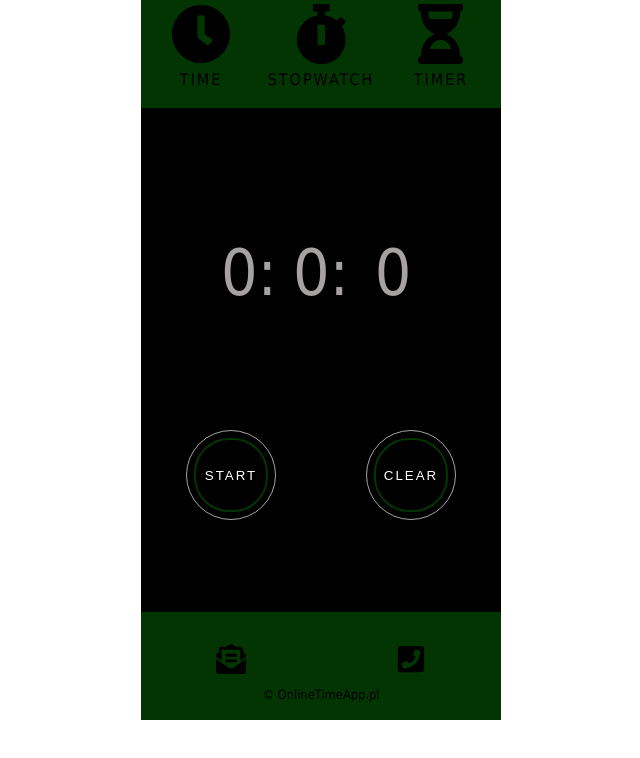
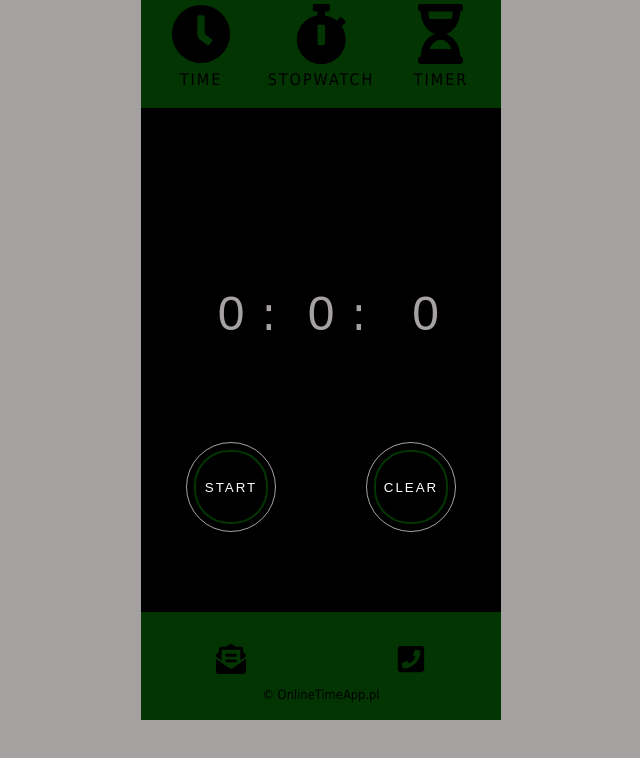
Before and after one commit to MPuzio15/stopwatch, a React app in the folder my-app/: page /timer in a window 1280 px wide. Shown: the whole page, without its empty margins (319-959 px from the left). Built offline with nearby package versions, Linux system fonts and the light colour scheme.

Commit message:
https://github.com/MPuzio15/stopwatch.git

```diff
--- a/my-app/package.json
+++ b/my-app/package.json
@@ -8,6 +8,7 @@
     "@testing-library/user-event": "^7.1.2",
     "react": "^16.13.1",
     "react-dom": "^16.13.1",
+    "react-router-dom": "^5.2.0",
     "react-scripts": "3.4.1"
   },
   "scripts": {
--- /dev/null
+++ b/my-app/src/components/ActualTime/ActualTime.css
@@ -0,0 +1,20 @@
+.time_wrapper{
+    width: 100%;
+    height: 50vh;
+    display: flex;
+    flex-direction: column;
+    align-items: center;
+    justify-content: flex-end;
+}
+
+.now{
+    color:  rgba(204, 199, 199, 0.815);
+    font-size: 2.5rem;
+    flex-basis: 40%;
+}
+
+.data{
+    color:  rgba(204, 199, 199, 0.815);
+    font-size: 1.7rem;
+    flex-basis: 30%;
+}
--- /dev/null
+++ b/my-app/src/components/ActualTime/ActualTime.js
@@ -0,0 +1,19 @@
+import React from "react";
+import moment from "moment";
+import "./ActualTime.css";
+
+const ActualTime = () => {
+    let now = moment().format('h:mm a');
+    let data = moment().format('MMMM Do YYYY');
+    return (
+        <div className="time_wrapper">
+            <div className="now">{now}</div>
+            <div className="data">{data}</div>
+
+        </div>
+
+    )
+
+}
+
+export default ActualTime;
--- a/my-app/src/components/App/App.css
+++ b/my-app/src/components/App/App.css
@@ -3,6 +3,7 @@ body {
     flex-direction: row;
     justify-content: center;
     box-sizing: border-box;
+    background-color: #A5A1A1;
 }
 
 p {
--- a/my-app/src/components/App/App.js
+++ b/my-app/src/components/App/App.js
@@ -1,96 +1,26 @@
-import React, { Component } from "react";
+import React from "react";
 import "./App.css";
-import SwitchButton from "../SwitchButton/SwitchButton";
-import ClearButton from "../ClearButton/ClearButton";
-import Timer from "../Timer/Timer";
+import Stopwatch from "../StopwatchMain/Stopwatch";
+import Timer from '../Timer/Timer';
+import ActualTime from '../ActualTime/ActualTime'
 import Header from "../Header/Header";
-import { BrowserRouter } from "react-router-dom";
+import { BrowserRouter as Router, Route } from "react-router-dom";
 import Footer from "../Footer/Footer";
 
-class App extends Component {
-  constructor(props) {
-    super(props);
-    this.state = {
-      start: 0,
-      now: 0,
-      active: false,
-    };
+const App = () => {
+    return (
+      <Router>
+        <div className="wholeApp">
+          <Header />
+        <section className="mainSection">
+          <Route exact path="/" component={Stopwatch} />
+          <Route path='/time' component={ActualTime} />
+          <Route path='/timer' component={Timer} />
+        </section>
+        <Footer />
+        </div>
+      </Router>
+    );
   }
 
-  handleClick = () => {
-    debugger;
-    if (this.state.active) {
-      this.removeInterval();
-    } else {
-      if (this.state.now !== 0) {
-        this.resume();
-      } else {
-        this.addSecond();
-      }
-    }
-    this.setState({
-      active: !this.state.active,
-    });
-    // ReactDom.getElementById("switchClick").classList.toggle("active");
-  };
-  handleClear = () => {
-    this.removeInterval();
-    this.setState({
-      now: 0,
-      start: 0,
-    });
-  };
-
-  addSecond = () => {
-    const now = new Date().getTime();
-    this.setState({
-      start: now,
-    });
-    this.interval = setInterval(() => {
-      this.setState({
-        now: new Date().getTime(),
-      });
-    }, 100);
-  };
-  resume = () => {
-    debugger;
-    let time = this.state.now - this.state.start;
-
-    const now = new Date().getTime();
-    this.setState({
-      start: now,
-      now,
-    });
-    this.interval = setInterval(() => {
-      this.setState({
-        now: time + new Date().getTime(),
-      });
-    }, 100);
-  };
-  removeInterval = () => {
-    clearInterval(this.interval);
-  };
-
-  render() {
-    const { now, start } = this.state;
-    const time = now - start;
-    return (
-      <BrowserRouter>
-        <div className="wholeApp">
-          <Header />
-          <Timer time={time} />
-          <div className="buttonsCont">
-            <SwitchButton
-              click={this.handleClick}
-              active={this.state.active}
-              id="switchClick"
-            />
-            <ClearButton className="buttonBorder" click={this.handleClear} />
-          </div>
-          <Footer />
-        </div>
-      </BrowserRouter>
-    );
-  }
-}
 export default App;
--- a/my-app/src/components/Header/Header.js
+++ b/my-app/src/components/Header/Header.js
@@ -8,18 +8,19 @@ import {
 } from "@fortawesome/free-solid-svg-icons";
 import { Link } from "react-router-dom";
 
+
 const Header = () => (
   <header>
     <nav>
       <ul className="header">
         <li className="liWrapper">
-          <Link className="iconWrapper" to="/">
+          <Link className="iconWrapper" to="/time">
             <FontAwesomeIcon className="icon" icon={faClock} />
             <p>time</p>
           </Link>
         </li>
         <li className="liWrapper">
-          <Link className="iconWrapper" to="/stopwatch">
+          <Link className="iconWrapper" to="/">
             <FontAwesomeIcon className="icon" icon={faStopwatch} />
             <p>stopwatch</p>
           </Link>
--- /dev/null
+++ b/my-app/src/components/StopwatchMain/Stopwatch.css
@@ -0,0 +1,22 @@
+.mainSection, .timer_wrapper{
+    width: 100%;
+}
+
+.timer {
+    display: flex;
+    flex-direction: column;
+    align-self: stretch;
+    justify-content: center;
+}
+
+.timer p {
+    flex-basis: 20%;
+    font-size: 3rem;
+    color: rgba(204, 199, 199, 0.815);
+}
+
+
+
+.buttonsCont{
+    width: 100%;
+}
--- /dev/null
+++ b/my-app/src/components/StopwatchMain/Stopwatch.js
@@ -0,0 +1,94 @@
+import React, { Component } from "react";
+import moment from "moment";
+import "./Stopwatch.css";
+import SwitchButton from "./SwitchButton/SwitchButton";
+import ClearButton from "./ClearButton/ClearButton";
+
+class Stopwatch extends Component {
+  constructor(props) {
+    super(props);
+    this.state = {
+      start: 0,
+      now: 0,
+      active: false,
+    };
+  }
+
+  handleClick = () => {
+    if (this.state.active) {
+      this.removeInterval();
+    } else {
+      if (this.state.now !== 0) {
+        this.resume();
+      } else {
+        this.addSecond();
+      }
+    }
+    this.setState({
+      active: !this.state.active,
+    });
+  }
+  handleClear = () => {
+    this.removeInterval();
+    this.setState({
+      now: 0,
+      start: 0,
+    });
+  };
+
+  addSecond = () => {
+    const now = new Date().getTime();
+    this.setState({
+      start: now,
+    });
+    this.interval = setInterval(() => {
+      this.setState({
+        now: new Date().getTime(),
+      });
+    }, 100);
+  };
+  resume = () => {
+    let time = this.state.now - this.state.start;
+
+    const now = new Date().getTime();
+    this.setState({
+      start: now,
+      now,
+    });
+    this.interval = setInterval(() => {
+      this.setState({
+        now: time + new Date().getTime(),
+      });
+    }, 100);
+  };
+  removeInterval = () => {
+    clearInterval(this.interval);
+  };
+
+
+  render() {
+    const { now, start } = this.state;
+    const time = now - start;
+    const duration = moment.duration(time);
+    const milliseconds = Math.floor(duration.milliseconds() / 10);
+    return (
+      <div className="timer">
+        <div className="labels">
+          <label className='number_wrapper'>{duration.minutes()}:</label>
+          <label className='number_wrapper'>{duration.seconds()}:</label>
+          <label className='number_wrapper'>{milliseconds}</label>
+        </div>
+        <div className="buttonsCont timer">
+          <SwitchButton
+            click={this.handleClick}
+            active={this.state.active}
+            id="switchClick"
+          />
+          <ClearButton className="buttonBorder" click={this.handleClear} />
+        </div>
+      </div>
+    )
+  }
+}
+
+export default Stopwatch;
--- a/my-app/src/components/Timer/Timer.css
+++ b/my-app/src/components/Timer/Timer.css
@@ -1,12 +1,42 @@
-.timer {
+.timer{
+    display: flex;
+    flex-direction: column;
+    align-items: space-around;
+    height: 50vh;
+}
+
+div.buttonsCont.timer, div.labels{
+    flex-basis: 50%;
     display: flex;
     flex-direction: row;
-    align-self: stretch;
     justify-content: center;
+    align-items: flex-end;
+}
+div.buttonsCont.timer{
+    justify-content: space-around;
 }
 
-.timer p {
-    flex-basis: 20%;
-    font-size: 4rem;
+label{
+    flex-basis: 25%;
+    height: auto;
     color: rgba(204, 199, 199, 0.815);
+    font-size: 3rem;
+    text-align: end;
+    display: flex;
+    justify-content: center;
+
 }
+
+input{
+    border: none;
+    font-size: 3rem;
+    width: 100%;
+    color: rgba(204, 199, 199, 0.815);
+    background-color: transparent;
+    text-align: end;
+}
+
+.submit{
+    display: block;
+    width: 100%;
+}
--- a/my-app/src/components/Timer/Timer.js
+++ b/my-app/src/components/Timer/Timer.js
@@ -1,16 +1,129 @@
-import React from "react";
-import moment from "moment";
+import React, { Component } from "react";
 import "./Timer.css";
-function Timer({ time }) {
-  const duration = moment.duration(time);
-  const milliseconds = Math.floor(duration.milliseconds() / 10);
-  return (
-    <span className="timer">
-      <p>{duration.minutes()}:</p>
-      <p>{duration.seconds()}:</p>
-      <p>{milliseconds}</p>
-    </span>
-  );
+import SwitchButton from "../StopwatchMain/SwitchButton/SwitchButton"
+import ClearButton from "../StopwatchMain/ClearButton/ClearButton"
+
+class Timer extends Component {
+
+    state = {
+        userSeconds: 0,
+        userMinutes: 0,
+        userHours: 0,
+        time: 0,
+        active: false,
+    }
+
+    handleChange = (event) => {
+        let name = event.target.name;
+        let value = event.target.value;
+        this.setState({
+            [name]: parseInt(value),
+        })
+    }
+
+    handleSubmit = (event) => {
+        event.preventDefault();
+        if (this.state.active) {
+            this.removeInterval();
+        } else {
+            this.interval = setInterval(this.countDown, 1000)
+        }
+        this.setState({
+            active: !this.state.active,
+        });
+    }
+
+    countDown = () => {
+        // let time = this.state.userSeconds + (this.state.userMinutes * 60) + (this.state.userHours * 3600);
+        // time--;
+        // let secunds = time % 60;
+        // let minutes = Math.floor(time / 60)
+        // let hours = Math.floor(time / 3600);
+        let secunds = this.state.userSeconds;
+        let minutes = this.state.userMinutes;
+        let hours = this.state.userHours;
+
+        if (secunds > 0) {
+            secunds--;
+        }
+        else if (secunds === 0) {
+            if ((minutes === 0 || minutes === "") && (hours === 0 || hours === "")) {
+                this.removeInterval();
+            }
+            else {
+                minutes--;
+                secunds = 59;
+            }
+        }
+        else if (secunds < 0) {
+            this.removeInterval();
+        }
+        else if (minutes === 0) {
+            if (hours === 0 && secunds === 0) {
+                this.removeInterval();
+
+            }
+            else {
+                minutes = 59;
+                hours--;
+            }
+        }
+        if (hours === 0 && minutes === 0 && secunds === 0) {
+            this.removeInterval();
+        }
+
+        this.setState({
+            userHours: hours,
+            userMinutes: minutes,
+            userSeconds: secunds,
+        })
+
+    }
+    handleClear = () => {
+        debugger;
+        this.removeInterval();
+        this.setState({
+            active: !this.state.active,
+            userSeconds: 0,
+            userMinutes: 0,
+            userHours: 0,
+        });
+    };
+    removeInterval = () => {
+        clearInterval(this.interval);
+    };
+
+    render() {
+        return (
+            <div className="timer_wrapper">
+
+                <form className="timer" onSubmit={this.handleSubmit} noValidate>
+                    <div className="labels">
+                        <label htmlFor="hours" className="number-wrapper">
+                            <input id="hours" type="number" min='0' name="userHours" value={this.state.userHours} onChange={this.handleChange} />:
+                    </label>
+                        <label htmlFor="minutes" className="number-wrapper">
+                            <input id="minutes" type="number" min='0' max='60' name="userMinutes" value={this.state.userMinutes} onChange={this.handleChange} />:
+                    </label>
+                        <label htmlFor="secunds" className="number-wrapper">
+                            <input id="secunds" type="number" min='0' max='60' name="userSeconds" value={this.state.userSeconds} onChange={this.handleChange} />
+                        </label>
+                    </div>
+
+                    <div className="buttonsCont timer">
+                        <SwitchButton
+                            type="submit"
+                            active={this.state.active}
+                            id="switchClick"
+                        />
+                        <ClearButton
+                            click={this.handleClear}
+                            active={this.state.active} />
+                    </div>
+                </form>
+
+            </div>
+        )
+    }
 }
-
 export default Timer;
--- a/my-app/src/index.js
+++ b/my-app/src/index.js
@@ -2,7 +2,7 @@ import React from "react";
 import ReactDOM from "react-dom";
 import "./index.css";
 import App from "./components/App/App";
-import * as serviceWorker from "./serviceWorker";
+
 
 ReactDOM.render(
   <React.StrictMode>
@@ -10,5 +10,3 @@ ReactDOM.render(
   </React.StrictMode>,
   document.getElementById("root")
 );
-
-serviceWorker.unregister();
```
Also changed, not shown: my-app/src/components/StopwatchMain/ClearButton/ClearButton.js (renamed from my-app/src/components/ClearButton/ClearButton.js), my-app/src/components/StopwatchMain/SwitchButton/SwitchButton.css (renamed from my-app/src/components/SwitchButton/SwitchButton.css), my-app/src/components/StopwatchMain/SwitchButton/SwitchButton.js (renamed from my-app/src/components/SwitchButton/SwitchButton.js), 1 other file.
